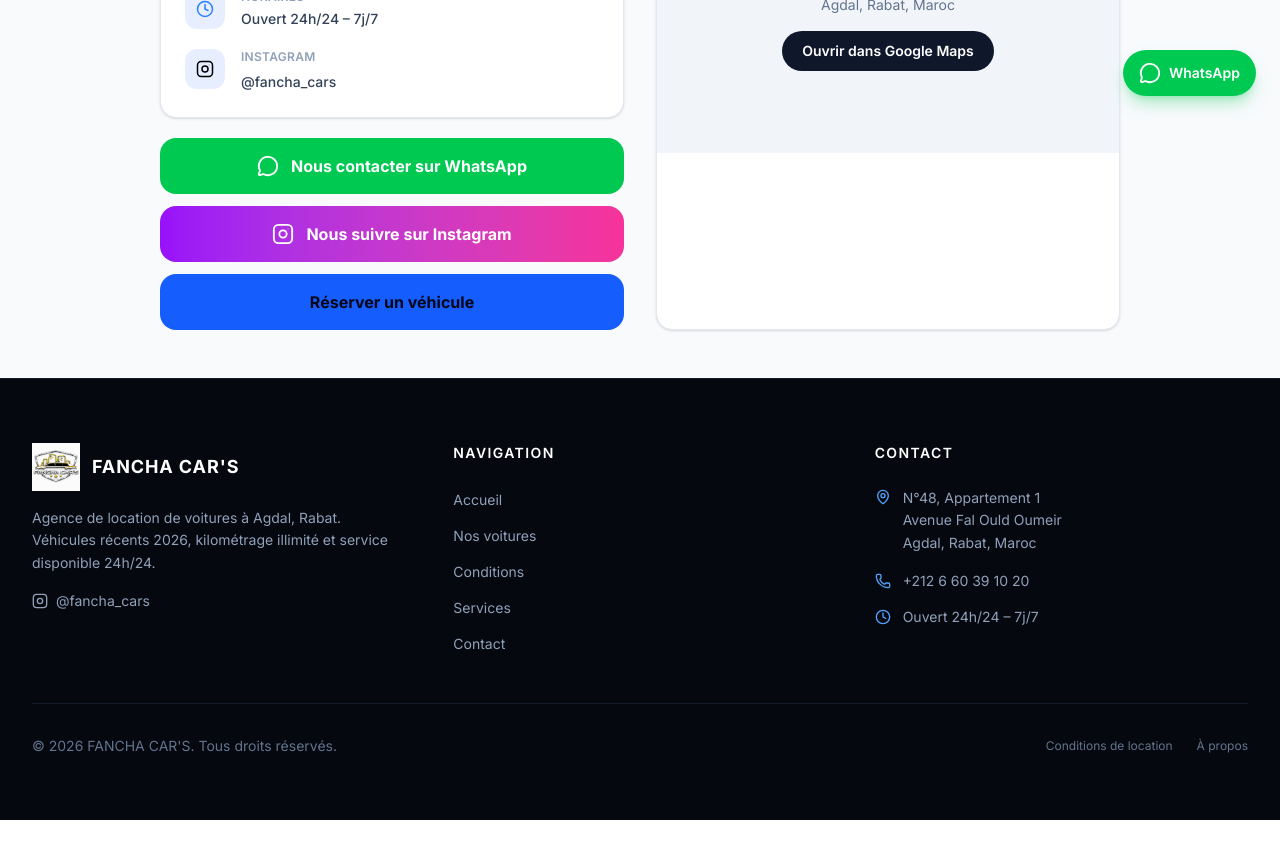
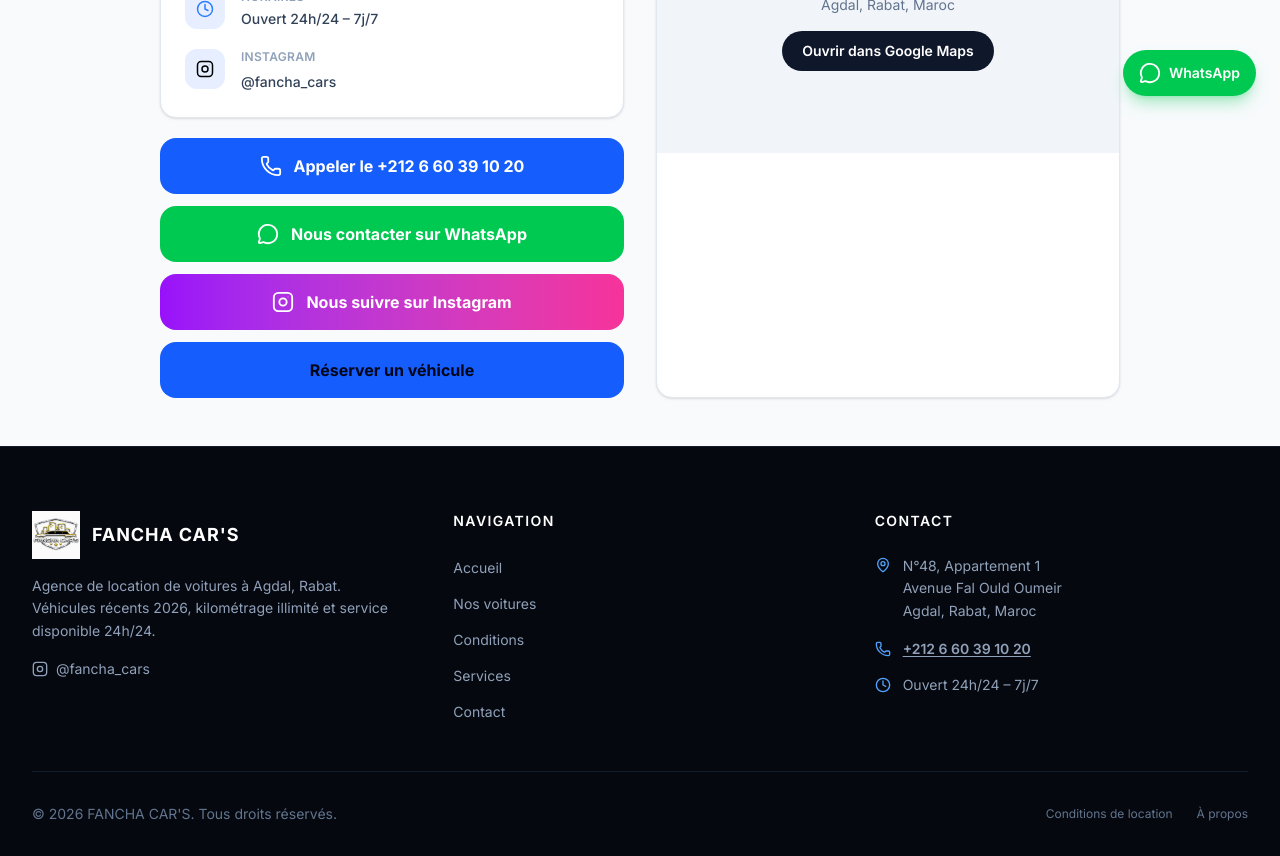
Before and after one commit to Narjisse174/fancha-cars, a Next.js app: page /contact in a window 1280 px wide. Shown: the part 680-1536 px from the top of the page. Before the commit the page ends 1500 px from the top, so only its background shows below. Built offline with nearby package versions, Linux system fonts and the light colour scheme.

Commit message:
numéro téléphone cliquable + bouton appeler

```diff
--- a/app/contact/page.tsx
+++ b/app/contact/page.tsx
@@ -97,6 +97,13 @@
             {/* Action buttons */}
             <div className="flex flex-col gap-3">
               <a
+                href="tel:+212660391020"
+                className="flex items-center justify-center gap-3 bg-blue-600 hover:bg-blue-500 text-white font-bold py-4 rounded-2xl transition-all duration-200 hover:shadow-xl hover:shadow-blue-500/20"
+              >
+                <Phone size={22} />
+                Appeler le +212 6 60 39 10 20
+              </a>
+              <a
                 href="https://wa.me/212660391020?text=Bonjour%20FANCHA%20CAR'S%2C%20je%20souhaite%20obtenir%20des%20informations%20sur%20vos%20v%C3%A9hicules."
                 target="_blank"
                 rel="noopener noreferrer"
--- a/components/Footer.tsx
+++ b/components/Footer.tsx
@@ -86,7 +86,7 @@
                 <Phone size={16} className="text-blue-400 flex-shrink-0" />
                 <a
                   href="tel:+212660391020"
-                  className="text-slate-400 hover:text-blue-400 transition-colors text-sm"
+                  className="text-slate-400 hover:text-blue-400 transition-colors text-sm font-semibold underline underline-offset-2"
                 >
                   +212 6 60 39 10 20
                 </a>
```
